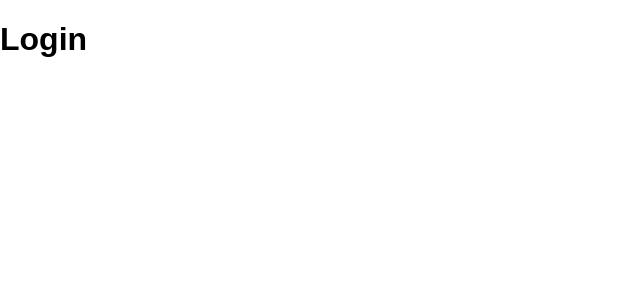
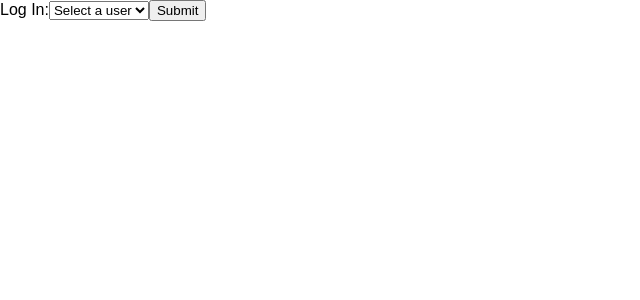
Before and after one commit to DonatellaC/employee-polls-web-app, a React (Create React App) app: page / in a window 1280 px wide. Shown: the top 300 px of the page, without its empty margins (0-640 px from the left). Built offline with nearby package versions, Linux system fonts and the light colour scheme.

Commit message:
add login component

```diff
--- a/src/components/App.js
+++ b/src/components/App.js
@@ -6,6 +6,7 @@
 import NewQuestion from "./NewQuestion";
 import Leaderboard from "./Leaderboard";
 import Nav from "./Nav";
+import Login from "./Login";
 
 const App = (props) => {
   useEffect(() => {
@@ -14,7 +15,7 @@
   return (
     <>
       {props.authedUser === null ? (
-        <h1>Login</h1>
+        <Login />
       ) : (
         <>
           <Nav />
--- /dev/null
+++ b/src/components/Login.js
@@ -0,0 +1,19 @@
+const Login = () => {
+  function handleSubmit(event) {
+    event.preventDefault();
+  }
+
+  return (
+    <div>
+      <form onSubmit={handleSubmit}>
+        <label>Log In:</label>
+        <select>
+          <option>Select a user</option>
+        </select>
+        <button type="submit">Submit</button>
+      </form>
+    </div>
+  );
+};
+
+export default Login;
```
